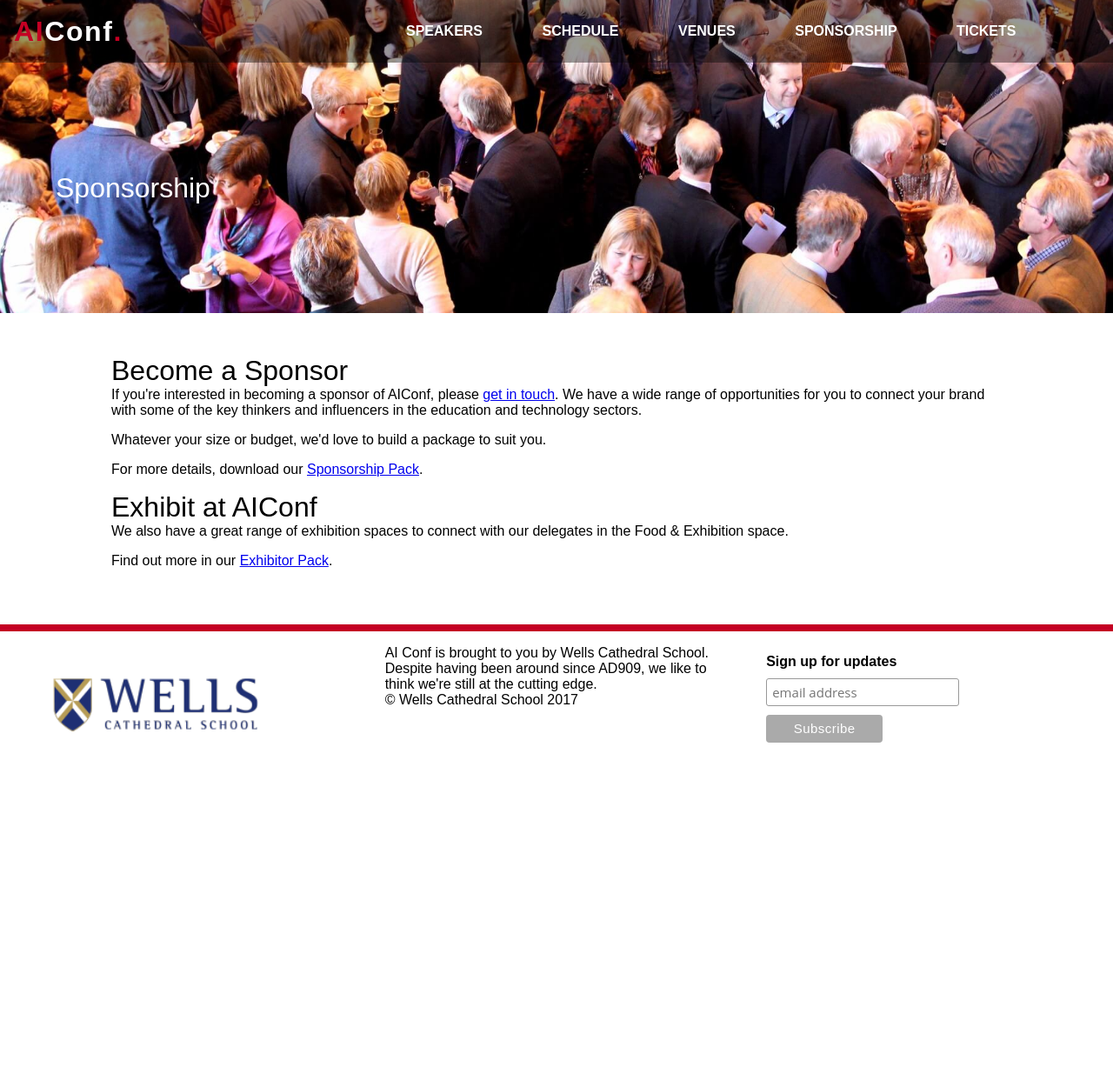
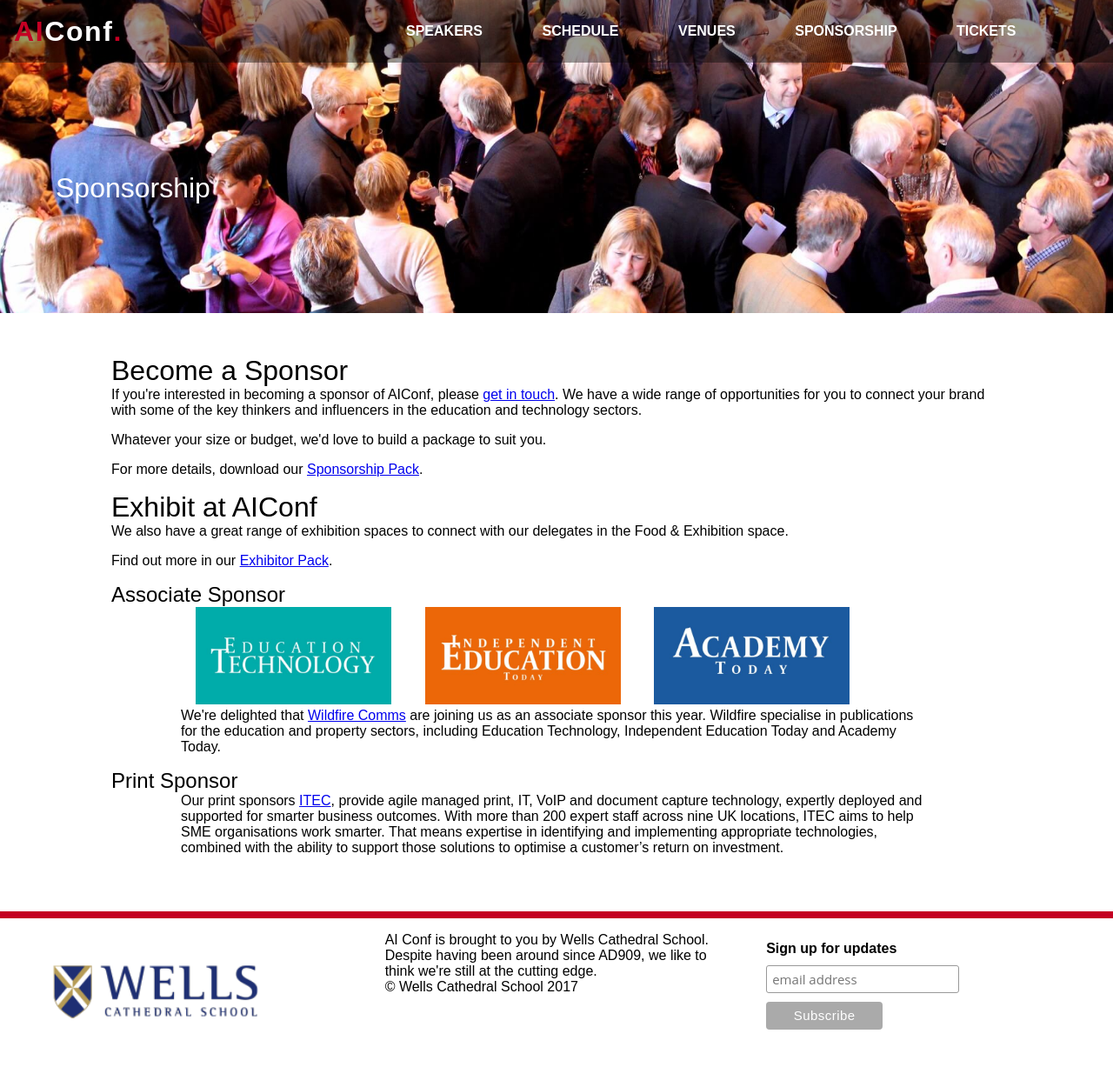
Before and after one commit to AIConf/aiconf.github.io, a Jekyll site: the page built from sponsorship.html, in a window 1280 px wide. Shown: the whole page at 87% size. Built offline with Jekyll 4.4.1, drawn with Linux system fonts in a browser that asks for light colours; before the commit the page ends 900 px from its top, so only the background shows below that.

Commit message:
sponsor details

```diff
--- a/css/styles.scss
+++ b/css/styles.scss
@@ -523,6 +523,15 @@
   margin-bottom: 1em;
 }
 
+.sponsor-details {
+  margin: 0 5em;
+}
+
+.sponsor-details img {
+  width: 26%;
+  margin: 0 2%;
+}
+
 footer {
   clear: both;
   border-top: .5em solid $monza;
--- a/sponsorship.html
+++ b/sponsorship.html
@@ -24,6 +24,27 @@
     <p>We also have a great range of exhibition spaces to connect with our delegates in the
     Food &amp; Exhibition space.</p>
     <p>Find out more in our <a href="/assets/AIConf_Exhibitor_Pack.pdf">Exhibitor Pack</a>.</p>
+
+    <h3>Associate Sponsor</h3>
+
+    <div class="sponsor-details">
+      <img width="26%" alt="Education Technology Today" src="/assets/img/et_masthead.jpg">
+      <img width="26%" alt="Independent Education Today" src="/assets/img/ie_masthead.jpg">
+      <img width="26%" alt="Academy Today" src="/assets/img/at_masthead.jpg">
+      <p>We're delighted that <a href="http://wildfirecomms.co.uk/">Wildfire Comms</a> are joining us as an associate sponsor this year.
+        Wildfire specialise in publications for the education and property sectors, including Education Technology, Independent Education
+        Today and Academy Today.</p>
+    </div>
+
+    <h3>Print Sponsor</h3>
+
+    <div class="sponsor-details">
+      <p>Our print sponsors <a href="http://www.itecgroup.co.uk/">ITEC</a>, provide agile managed print, IT, VoIP and document capture technology,
+        expertly deployed and supported for smarter business outcomes. With more than 200 expert staff across nine UK locations, ITEC aims to help
+        SME organisations work smarter. That means expertise in identifying and implementing appropriate technologies, combined with the ability to
+        support those solutions to optimise a customer’s return on investment.</p>
+    </div>
+
   </section>
 
 </main>
```
Also changed, not shown: assets/img/at_masthead.jpg (added), assets/img/et_masthead.jpg (added), assets/img/ie_masthead.jpg (added).
